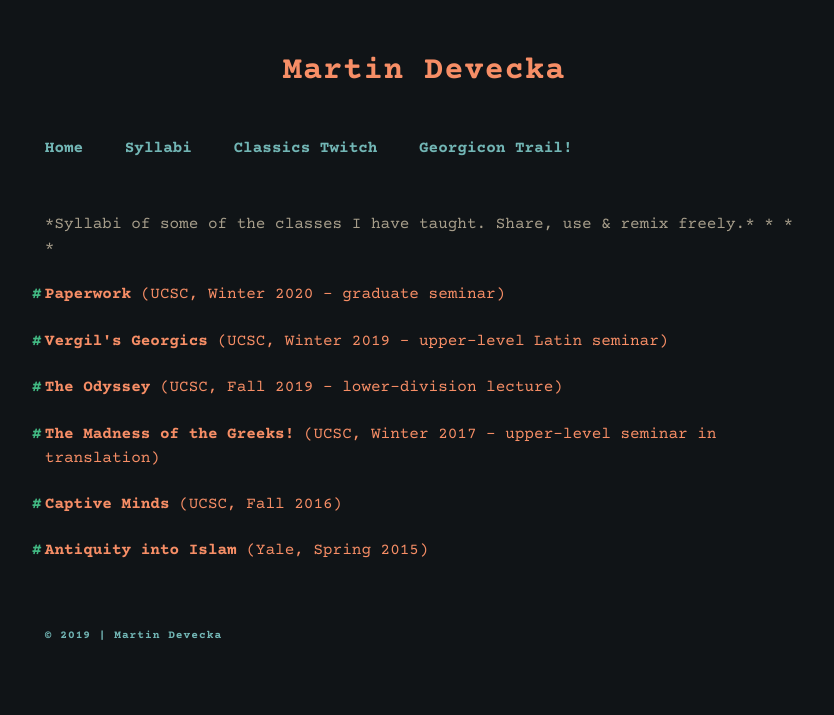
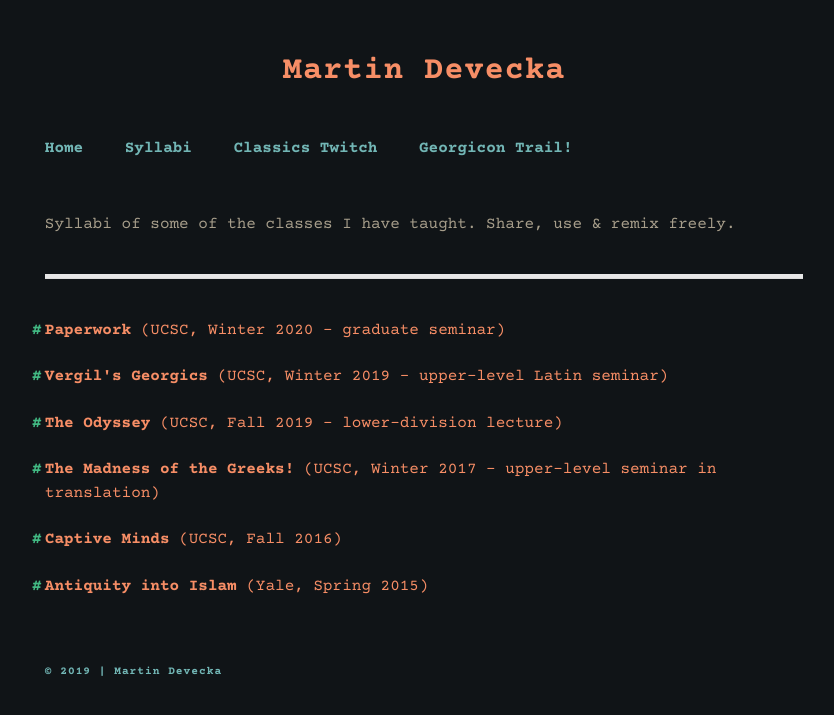
Before and after one commit to TheSquareProfessor/TheSquareProfessor.github.io, a Jekyll site: the page built from html/syllabi.html, in a window 1280 px wide. Shown: the top 715 px of the page, without its empty margins (216-1050 px from the left). Built offline with Jekyll 4.4.1, drawn with Linux system fonts in a browser that asks for light colours.

Commit message:
Update syllabi.html

```diff
--- a/html/syllabi.html
+++ b/html/syllabi.html
@@ -3,9 +3,9 @@ title: Syllabi
 layout: collections_layout
 permalink: /syllabi/
 ---
-*Syllabi of some of the classes I have taught. Share, use & remix freely.*
+Syllabi of some of the classes I have taught. Share, use & remix freely.
 
-* * *
+<hr/>
 
 {% for post in site.categories.syllabi %}
 <a href="{{site.baseurl}}{{post.url}}"><strong>{{post.title}}</strong> ({{post.subtitle}})</a>
```
